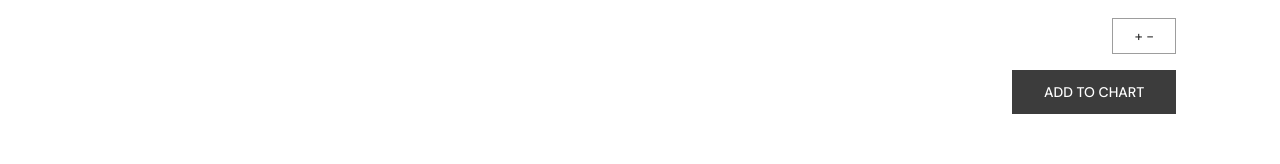
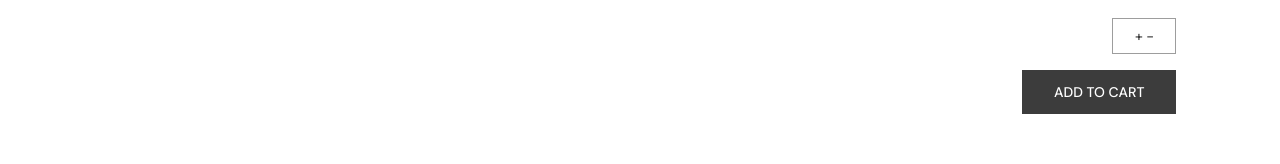
Before and after one commit to jesnagbg/react-webshop-ts-jenny-ellen-nat, a React (Vite) app: page /product/1 in a window 1280 px wide. Shown: the part 498-662 px from the top of the page. Built offline with nearby package versions, Linux system fonts and the light colour scheme.

Commit message:
Stavnings fix
'chart' => 'cart'.

```diff
--- a/src/components/AddToCartButton.tsx
+++ b/src/components/AddToCartButton.tsx
@@ -3,7 +3,7 @@ import {Button} from "@mui/material";
 export default function AddToCartButton() {
   return (
     <Button variant="contained" sx={styledButton}>
-      Add to chart
+      Add to cart
     </Button>
   );
 }
```
